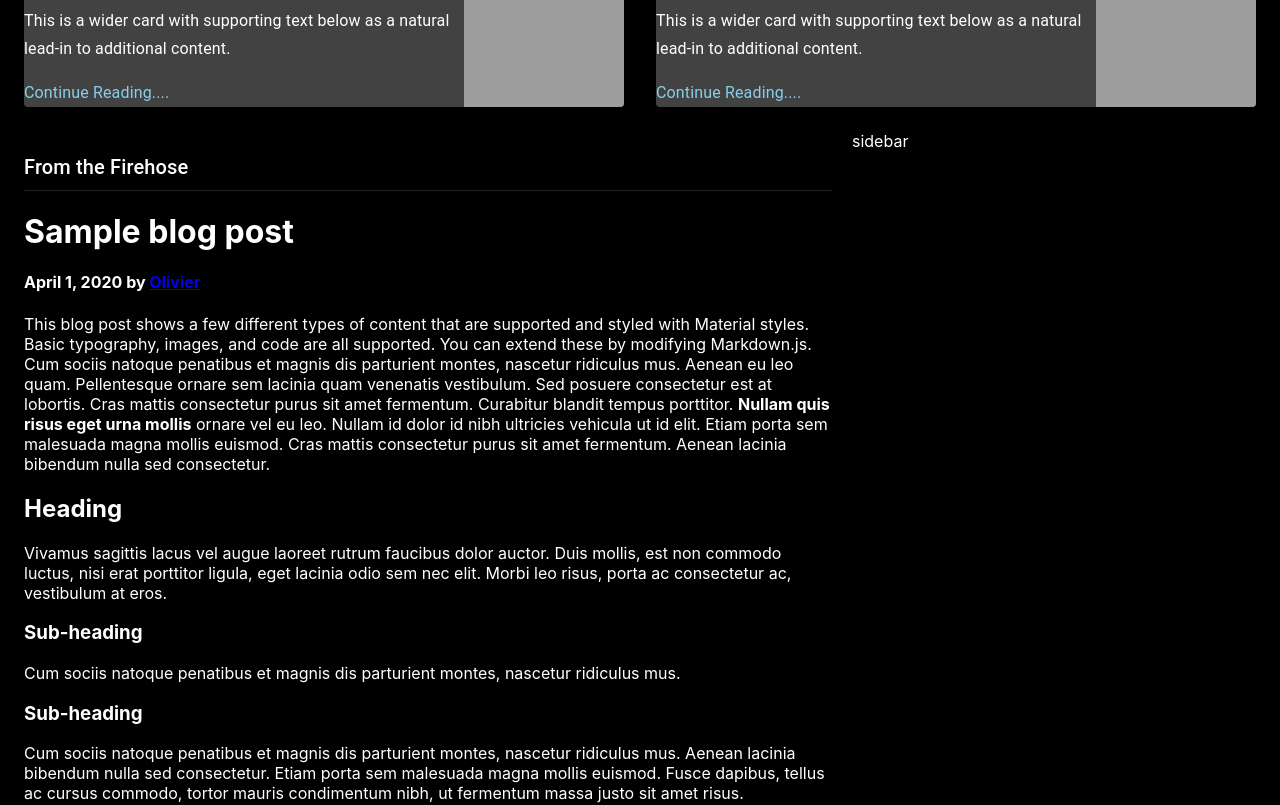
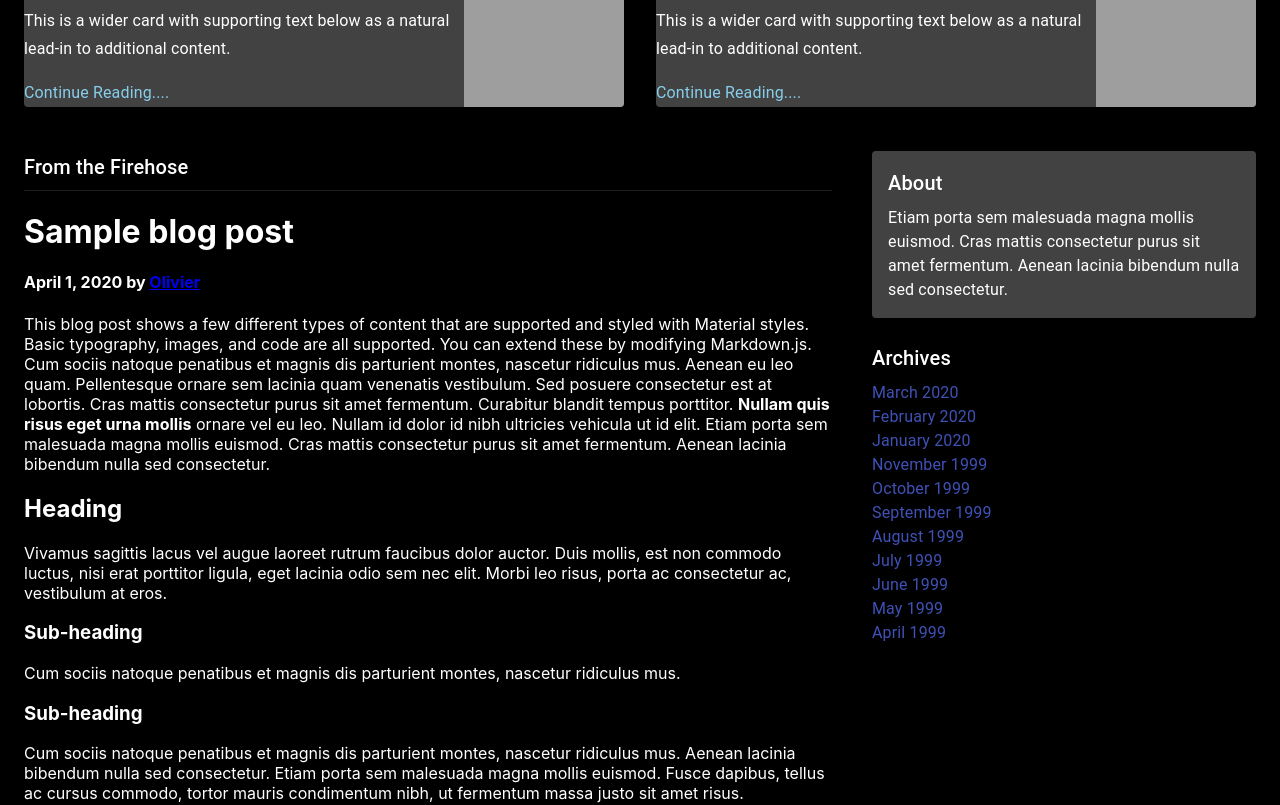
Before and after one commit to thamo2020/material_ui_first_pro, a React (Create React App) app: page / in a window 1280 px wide. Shown: the part 565-1370 px from the top of the page. Built offline with nearby package versions, Linux system fonts and the light colour scheme; grey boxes are pictures that could not be loaded.

Commit message:
finishing paper and archives part in the sidebar

```diff
--- a/src/components/Sidebar.js
+++ b/src/components/Sidebar.js
@@ -1,11 +1,44 @@
-import React from 'react'
+import { Link, Typography } from '@material-ui/core';
+import { Grid, Paper } from '@material-ui/core';
+import { makeStyles } from "@material-ui/core/styles";
+import React from 'react';
 
-const Sidebar = () => {
+const useStyles = makeStyles((theme) => ({
+    sidebarAboutBox: {
+      padding: theme.spacing(2),
+    },
+    sidebarSection: {
+      marginTop: theme.spacing(3),
+    },
+  }));
+
+
+export default function Sidebar  (props)  {
+    const classes = useStyles();
+    const {description,title,archives} = props;
+
     return (
-        <div>
-            sidebar
-        </div>
+        <Grid item xs={12} md={4}>
+            <Paper elevation={0} className={classes.sidebarAboutBox}>
+                <Typography variant="h6" gutterBottom >
+                    {title}
+                </Typography>
+                <Typography>{description}</Typography>
+            </Paper>
+
+            <Typography variant="h6" gutterBottom className={classes.sidebarSection}>
+                Archives
+            </Typography>
+            {archives.map((archive) => (
+                <Link
+                display="block"
+                variant="body1"
+                href={archive.url}
+                key={archive.title}
+                >
+                {archive.title}
+                </Link>
+      ))}
+        </Grid>
     )
 }
-
-export default Sidebar
```
